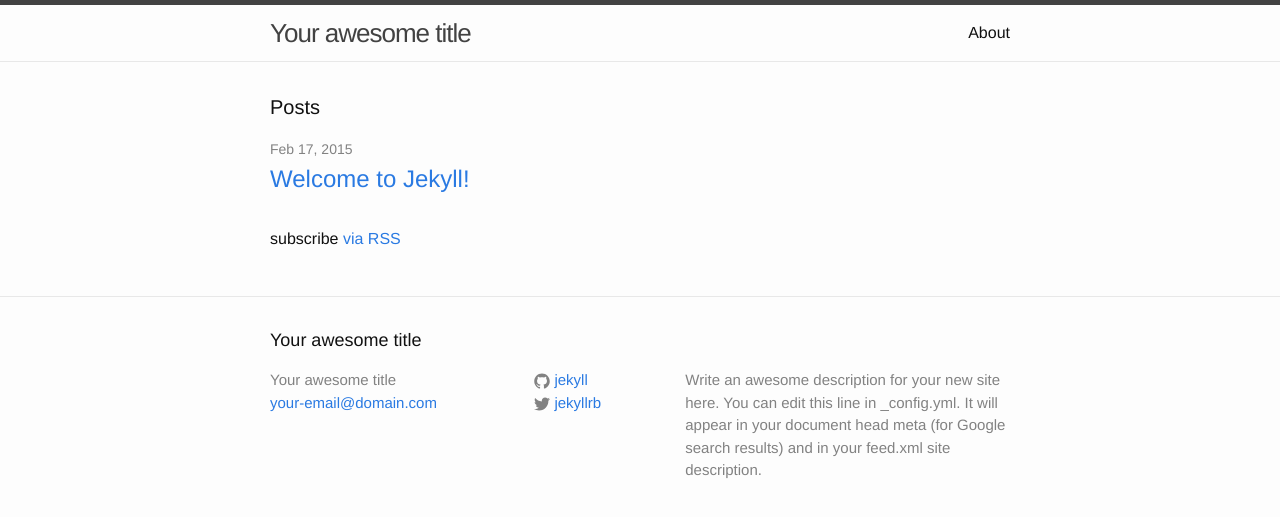
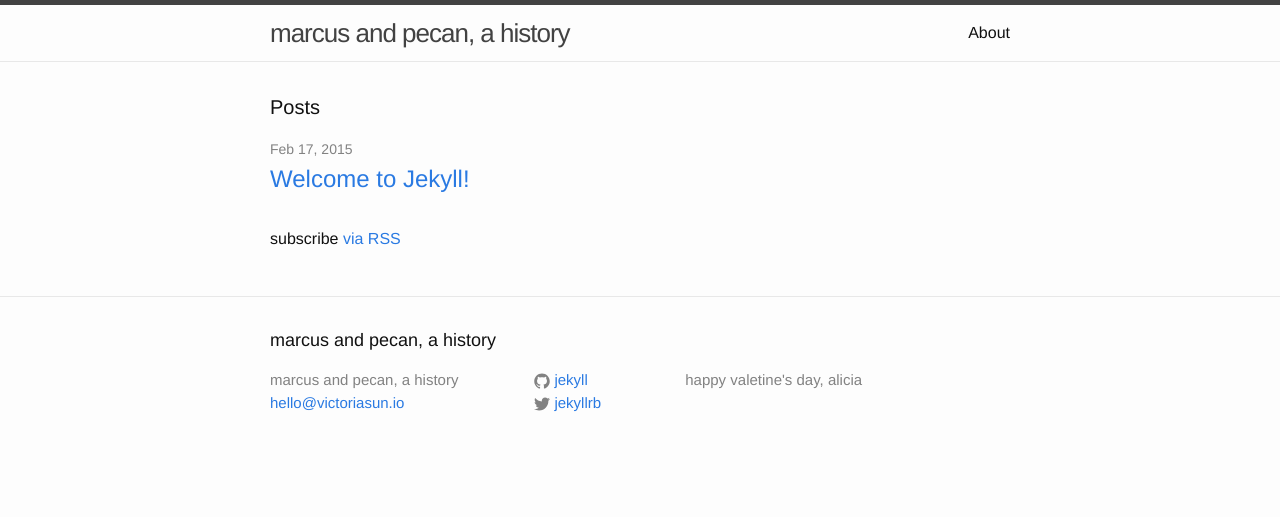
Before and after one commit to victorias/marcan, a Jekyll site: the page built from index.html, in a window 1280 px wide. Shown: the top 517 px of the page. Built offline with Jekyll 4.4.1, drawn with Linux system fonts in a browser that asks for light colours.

Commit message:
setup the right subdomain

```diff
--- a/_config.yml
+++ b/_config.yml
@@ -1,12 +1,10 @@
 # Site settings
-title: Your awesome title
-email: your-email@domain.com
+title: marcus and pecan, a history
+email: hello@victoriasun.io
 description: > # this means to ignore newlines until "baseurl:"
-  Write an awesome description for your new site here. You can edit this
-  line in _config.yml. It will appear in your document head meta (for
-  Google search results) and in your feed.xml site description.
-baseurl: "" # the subpath of your site, e.g. /blog/
-url: "http://yourdomain.com" # the base hostname & protocol for your site
+  happy valetine's day, alicia
+baseurl: "/marcan" # the subpath of your site, e.g. /blog/
+url: "http://victoriasun.io/" # the base hostname & protocol for your site
 twitter_username: jekyllrb
 github_username:  jekyll
 
```
